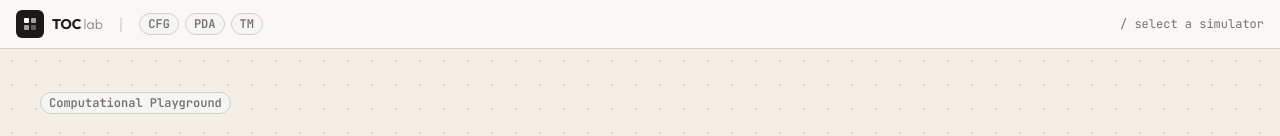
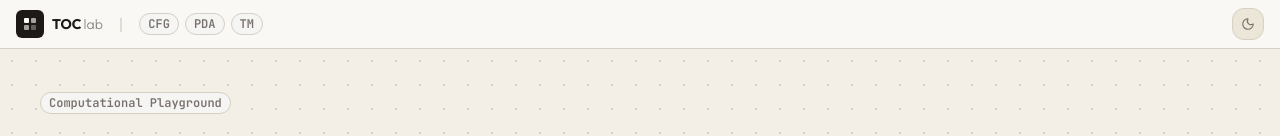
Before and after one commit to Aditya12313/TOC-Simulator, a React (Vite) app in the folder toc-simulator/: page / in a window 1280 px wide. Shown: the top 136 px of the page. Built offline with nearby package versions, Linux system fonts and the light colour scheme.

Commit message:
feat: remove home breadcrumb, add dark/light mode toggle with localStorage persistence

```diff
--- a/toc-simulator/src/components/Layout.tsx
+++ b/toc-simulator/src/components/Layout.tsx
@@ -1,10 +1,12 @@
 import { Outlet, useNavigate, useLocation } from 'react-router-dom';
 import { motion } from 'framer-motion';
+import { useEffect, useState } from 'react';
+import { Sun, Moon } from 'lucide-react';
 
 const MODULES = [
-  { path: '/cfg', label: 'CFG', full: 'Context Free Grammar', color: 'cfg' },
-  { path: '/pda', label: 'PDA', full: 'Pushdown Automata',    color: 'pda' },
-  { path: '/tm',  label: 'TM',  full: 'Turing Machine',        color: 'tm'  },
+  { path: '/cfg', label: 'CFG', color: 'cfg' },
+  { path: '/pda', label: 'PDA', color: 'pda' },
+  { path: '/tm',  label: 'TM',  color: 'tm'  },
 ];
 
 const colorMap: Record<string, string> = {
@@ -13,9 +15,33 @@ const colorMap: Record<string, string> = {
   tm:  'bg-rose-100 text-rose-700 border-rose-300',
 };
 
+const darkColorMap: Record<string, string> = {
+  cfg: 'bg-green-900/40 text-green-400 border-green-700',
+  pda: 'bg-orange-900/40 text-orange-400 border-orange-700',
+  tm:  'bg-rose-900/40 text-rose-400 border-rose-800',
+};
+
 export default function Layout() {
-  const navigate = useNavigate();
-  const location = useLocation();
+  const navigate  = useNavigate();
+  const location  = useLocation();
+  const [dark, setDark] = useState(() => {
+    if (typeof window !== 'undefined') {
+      return localStorage.getItem('toc-theme') === 'dark';
+    }
+    return false;
+  });
+
+  // Apply / remove dark class on <html>, persist choice
+  useEffect(() => {
+    const root = document.documentElement;
+    if (dark) {
+      root.classList.add('dark');
+      localStorage.setItem('toc-theme', 'dark');
+    } else {
+      root.classList.remove('dark');
+      localStorage.setItem('toc-theme', 'light');
+    }
+  }, [dark]);
 
   const currentModule = MODULES.find(m => location.pathname.startsWith(m.path));
 
@@ -25,11 +51,9 @@ export default function Layout() {
       <header className="sticky top-0 z-40 border-b border-[var(--border)]"
         style={{ background: 'var(--surface)' }}>
         <div className="max-w-screen-2xl mx-auto px-4 h-12 flex items-center gap-4">
+
           {/* Logo */}
-          <button
-            onClick={() => navigate('/')}
-            className="flex items-center gap-2 group shrink-0"
-          >
+          <button onClick={() => navigate('/')} className="flex items-center gap-2 group shrink-0">
             <div className="w-7 h-7 rounded-md bg-[var(--ink)] flex items-center justify-center">
               <svg width="14" height="14" viewBox="0 0 14 14" fill="none">
                 <rect x="1" y="1" width="5" height="5" rx="1" fill="white"/>
@@ -45,41 +69,50 @@ export default function Layout() {
 
           <span className="text-[var(--border)] select-none">|</span>
 
-          {/* Module Nav Pills */}
+          {/* Module pills */}
           <nav className="flex items-center gap-1.5">
             {MODULES.map(m => {
               const active = location.pathname.startsWith(m.path);
+              const activeClass = dark ? darkColorMap[m.color] : colorMap[m.color];
               return (
-                <motion.button
-                  key={m.path}
-                  onClick={() => navigate(m.path)}
-                  whileHover={{ y: -1 }}
-                  whileTap={{ scale: 0.95 }}
-                  className={`pill transition-all duration-150 ${
-                    active ? colorMap[m.color] : 'pill-gray hover:border-[var(--ink-3)]'
-                  }`}
-                >
+                <motion.button key={m.path} onClick={() => navigate(m.path)}
+                  whileHover={{ y: -1 }} whileTap={{ scale: 0.95 }}
+                  className={`pill transition-all duration-150 ${active ? activeClass : 'pill-gray hover:border-[var(--ink-3)]'}`}>
                   {m.label}
                 </motion.button>
               );
             })}
           </nav>
 
-          {/* Current page breadcrumb */}
+          {/* Simulator breadcrumb (module pages only) */}
           {currentModule && (
             <span className="ml-auto text-xs font-mono text-[var(--ink-3)] hidden sm:block truncate">
-              / {currentModule.full}
+              / {currentModule.label}
             </span>
           )}
-          {!currentModule && location.pathname === '/' && (
-            <span className="ml-auto text-xs font-mono text-[var(--ink-3)] hidden sm:block">
-              / select a simulator
-            </span>
-          )}
+
+          {/* Dark / Light toggle */}
+          <motion.button
+            onClick={() => setDark(d => !d)}
+            whileHover={{ scale: 1.1 }} whileTap={{ scale: 0.9 }}
+            className="ml-auto shrink-0 w-8 h-8 rounded-lg border border-[var(--border)] flex items-center justify-center transition-colors hover:border-[var(--ink-3)]"
+            style={{ background: 'var(--bg-2)', marginLeft: currentModule ? 8 : 'auto' }}
+            title={dark ? 'Switch to Light Mode' : 'Switch to Dark Mode'}
+          >
+            <motion.div
+              initial={false}
+              animate={{ rotate: dark ? 180 : 0, opacity: 1 }}
+              transition={{ duration: 0.3, ease: 'easeInOut' }}
+            >
+              {dark
+                ? <Sun  size={14} style={{ color: 'var(--ink-3)' }} />
+                : <Moon size={14} style={{ color: 'var(--ink-3)' }} />
+              }
+            </motion.div>
+          </motion.button>
         </div>
       </header>
 
-      {/* Page Content */}
       <main className="flex-1 overflow-hidden">
         <Outlet />
       </main>
--- a/toc-simulator/src/index.css
+++ b/toc-simulator/src/index.css
@@ -26,6 +26,30 @@
   --tm-bg:       #fff1f2;
   --tm-border:   #fda4af;
 }
+
+/* ── Dark Mode Overrides ────────────────────────────────────────── */
+.dark {
+  --bg:          #0f1117;
+  --bg-2:        #171923;
+  --ink:         #f0ece4;
+  --ink-2:       #bdb5a8;
+  --ink-3:       #6b6760;
+  --surface:     #1a1f2e;
+  --border:      #2e3347;
+
+  --cfg:         #4ade80;
+  --cfg-bg:      #052e16;
+  --cfg-border:  #166534;
+
+  --pda:         #fb923c;
+  --pda-bg:      #1c0a00;
+  --pda-border:  #9a3412;
+
+  --tm:          #fb7185;
+  --tm-bg:       #1f0713;
+  --tm-border:   #9f1239;
+}
+
 
 @layer base {
   * { box-sizing: border-box; }
@@ -269,6 +293,7 @@
   .dot-grid {
     background-image: radial-gradient(circle, var(--border) 1px, transparent 1px);
     background-size: 24px 24px;
+    background-color: var(--bg);
   }
 }
 
```
